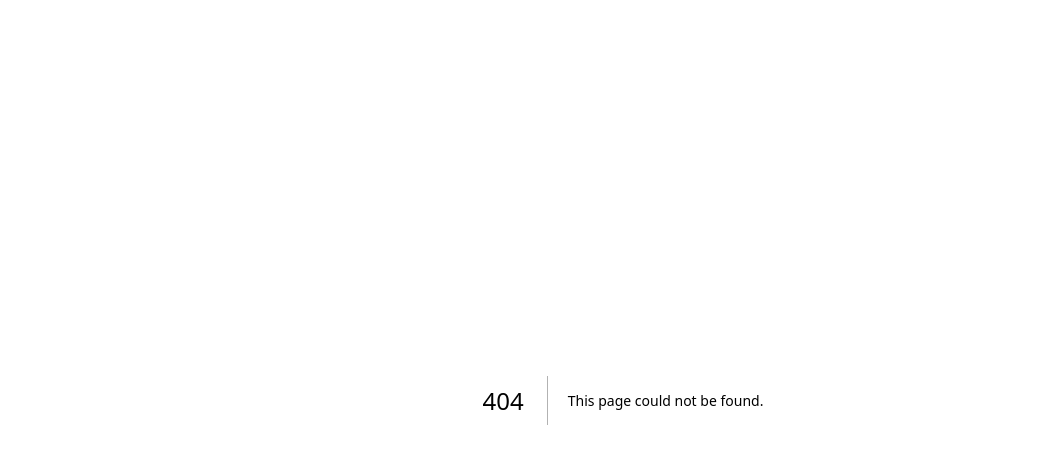
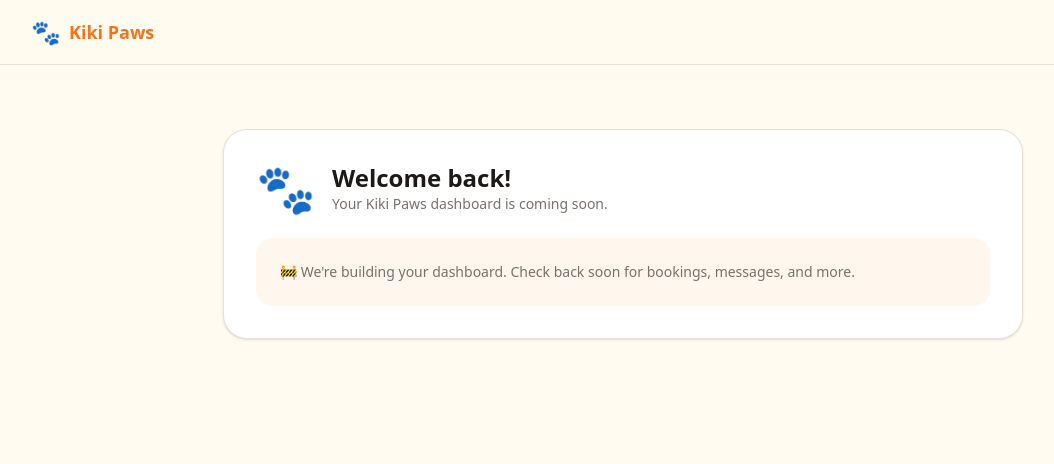
Before and after one commit to Sanjeewaniaryal/Kiki-Paws-final, a Next.js app: page /dashboard in a window 1280 px wide. Before the commit this address had no page. Shown: the top 464 px of the page, without its empty margins (17-1071 px from the left). Built offline with nearby package versions, Linux system fonts and the light colour scheme; no server answers.

Commit message:
auth implementation

```diff
--- /dev/null
+++ b/app/dashboard/page.tsx
@@ -0,0 +1,57 @@
+import { currentUser } from "@clerk/nextjs/server";
+import { UserButton } from "@clerk/nextjs";
+
+export default async function DashboardPage() {
+  const user = await currentUser();
+
+  return (
+    <div
+      className="min-h-screen"
+      style={{ background: "var(--background)" }}
+    >
+      {/* Navbar */}
+      <nav
+        className="flex items-center justify-between px-6 py-4 md:px-12"
+        style={{
+          borderBottom: "1px solid var(--border)",
+          background: "rgba(255,251,240,0.95)",
+        }}
+      >
+        <a href="/" className="flex items-center gap-2">
+          <span className="text-2xl">🐾</span>
+          <span className="text-lg font-bold" style={{ color: "var(--primary)" }}>
+            Kiki Paws
+          </span>
+        </a>
+        <UserButton afterSignOutUrl="/" />
+      </nav>
+
+      {/* Content */}
+      <main className="mx-auto max-w-4xl px-6 py-16 md:px-12">
+        <div
+          className="rounded-3xl p-8 shadow-sm"
+          style={{ background: "#ffffff", border: "1px solid var(--border)" }}
+        >
+          <div className="mb-6 flex items-center gap-4">
+            <span className="text-5xl">🐾</span>
+            <div>
+              <h1 className="text-2xl font-bold" style={{ color: "var(--foreground)" }}>
+                Welcome back{user?.firstName ? `, ${user.firstName}` : ""}!
+              </h1>
+              <p className="text-sm" style={{ color: "var(--muted)" }}>
+                Your Kiki Paws dashboard is coming soon.
+              </p>
+            </div>
+          </div>
+
+          <div
+            className="rounded-2xl p-6 text-sm"
+            style={{ background: "#fff7ed", color: "var(--muted)" }}
+          >
+            🚧 We&apos;re building your dashboard. Check back soon for bookings, messages, and more.
+          </div>
+        </div>
+      </main>
+    </div>
+  );
+}
--- a/app/layout.tsx
+++ b/app/layout.tsx
@@ -1,5 +1,6 @@
 import type { Metadata } from "next";
 import { Geist, Geist_Mono } from "next/font/google";
+import { ClerkProvider } from "@clerk/nextjs";
 import "./globals.css";
 
 const geistSans = Geist({
@@ -24,12 +25,12 @@ export default function RootLayout({
   children: React.ReactNode;
 }>) {
   return (
-    <html lang="en">
-      <body
-        className={`${geistSans.variable} ${geistMono.variable} antialiased`}
-      >
-        {children}
-      </body>
-    </html>
+    <ClerkProvider>
+      <html lang="en">
+        <body className={`${geistSans.variable} ${geistMono.variable} antialiased`}>
+          {children}
+        </body>
+      </html>
+    </ClerkProvider>
   );
 }
--- /dev/null
+++ b/app/login/[[...sign-in]]/page.tsx
@@ -0,0 +1,22 @@
+import { SignIn } from "@clerk/nextjs";
+
+export default function LoginPage() {
+  return (
+    <div
+      className="flex min-h-screen items-center justify-center px-4 py-12"
+      style={{
+        background: "linear-gradient(135deg, #fff7ed 0%, #fffbf0 50%, #fef3c7 100%)",
+      }}
+    >
+      <div className="flex flex-col items-center gap-6">
+        <a href="/" className="flex items-center gap-2">
+          <span className="text-4xl">🐾</span>
+          <span className="text-2xl font-bold" style={{ color: "var(--primary)" }}>
+            Kiki Paws
+          </span>
+        </a>
+        <SignIn />
+      </div>
+    </div>
+  );
+}
--- a/app/page.tsx
+++ b/app/page.tsx
@@ -35,14 +35,14 @@ export default function Home() {
             How It Works
           </a>
           <a
-            href="#"
+            href="/login"
             style={{ color: "var(--muted)" }}
             className="transition-colors hover:text-orange-500"
           >
             Sign In
           </a>
           <a
-            href="#"
+            href="/signup"
             className="rounded-full px-5 py-2 text-sm font-semibold text-white transition-all hover:opacity-90"
             style={{ background: "var(--primary)" }}
           >
@@ -117,14 +117,14 @@ export default function Home() {
 
           <div className="flex flex-col items-center justify-center gap-4 sm:flex-row">
             <a
-              href="#"
+              href="/signup"
               className="w-full rounded-full px-8 py-3.5 text-base font-semibold text-white shadow-md transition-all hover:shadow-lg hover:opacity-90 sm:w-auto"
               style={{ background: "var(--primary)" }}
             >
               Find a Sitter
             </a>
             <a
-              href="#"
+              href="/signup"
               className="w-full rounded-full border px-8 py-3.5 text-base font-semibold transition-all hover:bg-orange-50 sm:w-auto"
               style={{
                 borderColor: "var(--primary)",
@@ -320,14 +320,14 @@ export default function Home() {
           </p>
           <div className="flex flex-col items-center justify-center gap-4 sm:flex-row">
             <a
-              href="#"
+              href="/signup"
               className="w-full rounded-full bg-white px-8 py-3.5 text-base font-semibold transition-all hover:bg-orange-50 sm:w-auto"
               style={{ color: "var(--primary)" }}
             >
               Find a Sitter Now
             </a>
             <a
-              href="#"
+              href="/signup"
               className="w-full rounded-full border-2 border-white px-8 py-3.5 text-base font-semibold text-white transition-all hover:bg-white/10 sm:w-auto"
             >
               List as a Sitter
--- /dev/null
+++ b/app/signup/[[...sign-up]]/page.tsx
@@ -0,0 +1,22 @@
+import { SignUp } from "@clerk/nextjs";
+
+export default function SignUpPage() {
+  return (
+    <div
+      className="flex min-h-screen items-center justify-center px-4 py-12"
+      style={{
+        background: "linear-gradient(135deg, #fff7ed 0%, #fffbf0 50%, #fef3c7 100%)",
+      }}
+    >
+      <div className="flex flex-col items-center gap-6">
+        <a href="/" className="flex items-center gap-2">
+          <span className="text-4xl">🐾</span>
+          <span className="text-2xl font-bold" style={{ color: "var(--primary)" }}>
+            Kiki Paws
+          </span>
+        </a>
+        <SignUp />
+      </div>
+    </div>
+  );
+}
--- /dev/null
+++ b/middleware.ts
@@ -0,0 +1,13 @@
+import { clerkMiddleware, createRouteMatcher } from "@clerk/nextjs/server";
+
+const isPublicRoute = createRouteMatcher(["/", "/login(.*)", "/signup(.*)"]);
+
+export default clerkMiddleware(async (auth, req) => {
+  if (!isPublicRoute(req)) {
+    await auth.protect();
+  }
+});
+
+export const config = {
+  matcher: ["/((?!_next/static|_next/image|favicon.ico|.*\\.(?:svg|png|jpg|jpeg|gif|webp)$).*)"],
+};
--- a/package.json
+++ b/package.json
@@ -9,6 +9,7 @@
     "lint": "eslint"
   },
   "dependencies": {
+    "@clerk/nextjs": "^7.0.4",
     "next": "16.1.6",
     "react": "19.2.3",
     "react-dom": "19.2.3"
```
Also changed, not shown: 2 other files (tests, documents, lock files or other folders).
